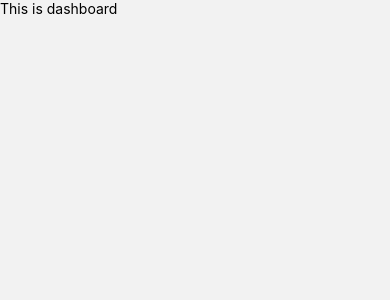
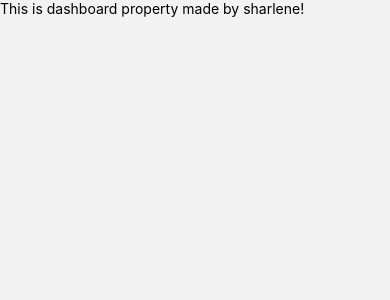
Before and after one commit to ShaKend/ByteEats-fe, a React Native app: screen /Dashboard in a window 390 px wide. Shown: the top 300 px of the page. Built offline with nearby package versions, Linux system fonts and the light colour scheme.

Commit message:
fix: crate dashboard page

```diff
--- a/src/views/dashboard/Dashboard.tsx
+++ b/src/views/dashboard/Dashboard.tsx
@@ -3,7 +3,7 @@ import { View, SafeAreaView, Text, StyleSheet } from "react-native";
 function Dashboard(){
     return(
         <SafeAreaView style={styles.container}>
-            <Text>This is dashboard</Text>
+            <Text>This is dashboard property made by sharlene!</Text>
         </SafeAreaView>
     );
 }
```
